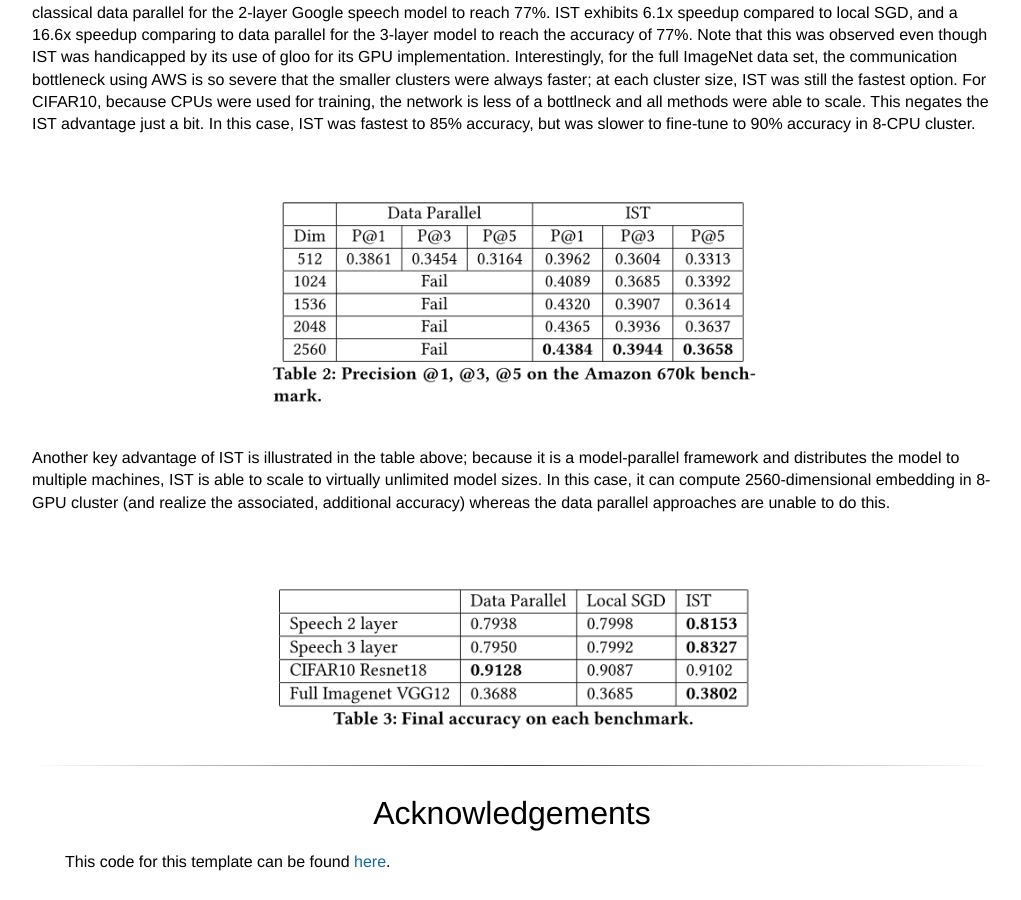
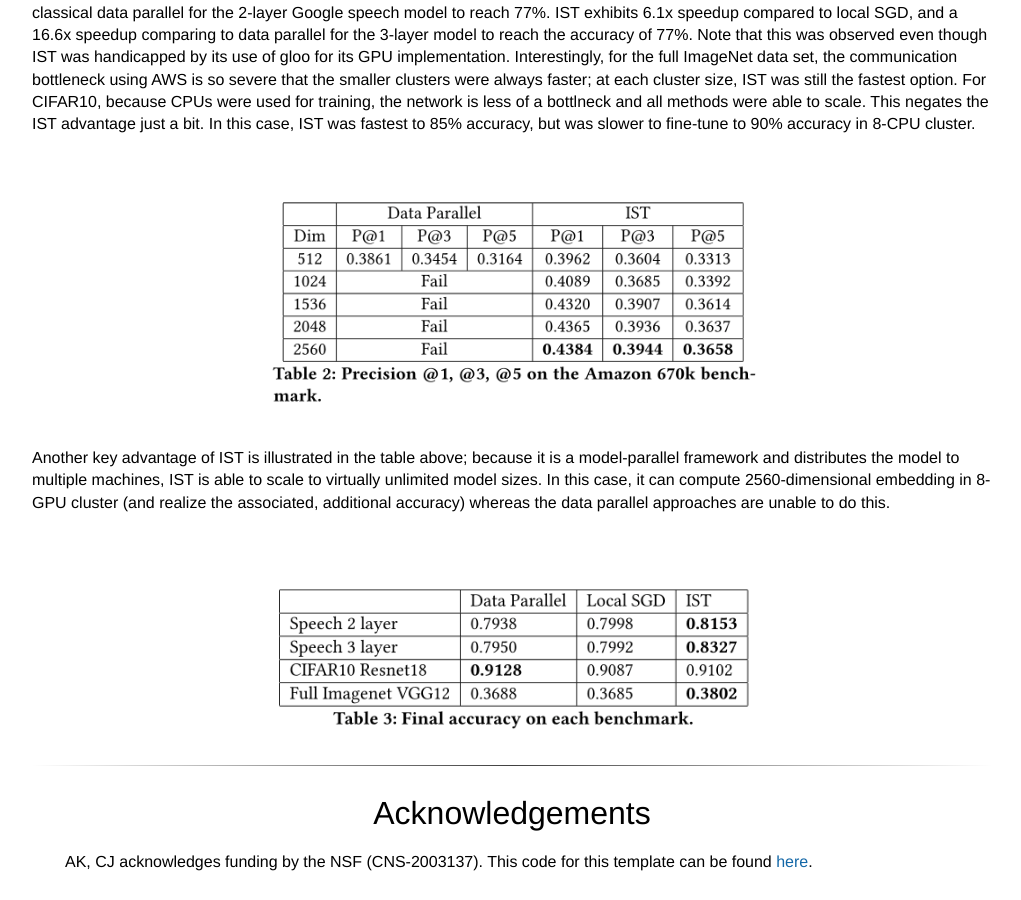
Before and after one commit to akyrillidis/ist, a Jekyll site: the page IST.html, which Jekyll copies as it is, in a window 1280 px wide and 900 px high, scrolled down 2814 px. Shown: the whole window, without its empty margins (128-1149 px from the left). Built offline with Jekyll 4.4.1, drawn with Linux system fonts in a browser that asks for light colours; some web fonts are replaced.

Commit message:
Update IST.html

```diff
--- a/IST.html
+++ b/IST.html
@@ -375,7 +375,7 @@ Furthermore, IST scales to large models that cannot be learned using standard ap
 			<td width=400px>
 				<left>
 					<center><h1>Acknowledgements</h1></center>
-
+					AK, CJ acknowledges funding by the NSF (CNS-2003137).
 					This code for this template can be found <a href="https://github.com/richzhang/webpage-template">here</a>.
 				</left>
 			</td>
```
